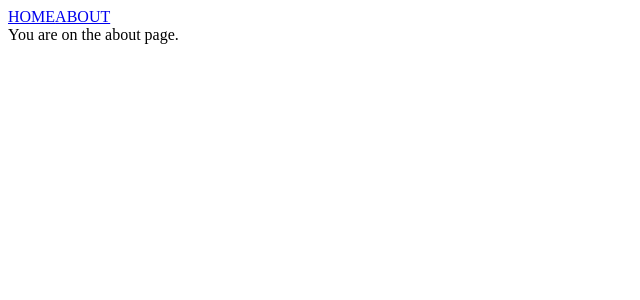
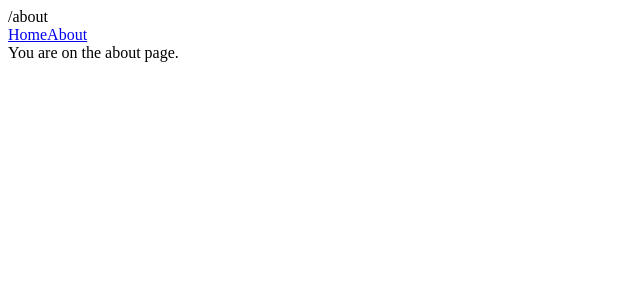
Before and after one commit to abhishek-sonkar/Hackathon-6---Adding-Navigation-to-React-App, a React app: page /about in a window 1280 px wide. Shown: the top 300 px of the page, without its empty margins (0-640 px from the left). Built offline with nearby package versions, Linux system fonts and the light colour scheme.

Commit message:
updated code

```diff
--- a/src/components/About.js
+++ b/src/components/About.js
@@ -1,4 +1,4 @@
 import React from 'react';
 export default function About() {
-    return (<div height="500px" width="100%">You are on the about page.</div>);
+    return (<div>You are on the about page.</div>);
 }
--- a/src/components/App.js
+++ b/src/components/App.js
@@ -11,21 +11,22 @@ class App extends Component {
     }
     render() {
         return(
-            <BrowserRouter>
-                <div id="main">
-                    <Link to="/">HOME</Link>
-                    <Link to="/about">ABOUT</Link>
+            <div id="main">
+                <BrowserRouter>
                     <LocationDisplay/>
+                    <Link to="/">Home</Link>
+                    <Link to="/about">About</Link>
                     <Switch>
-                        <Route path='//'>
-                            <Home />
-                        </Route>
-                        <Route path='/about'>
-                            <About />
-                        </Route>
+                    <Route exact path='/about'>
+                        <About/>
+                    </Route>
+                    <Route exact path='/'>
+                        <Home/>
+                    </Route>
+                    <Route path='*'>No Match</Route>
                     </Switch>
-                </div>
-            </BrowserRouter>
+                </BrowserRouter>
+            </div>
         );
     }
 }
--- a/src/components/Home.js
+++ b/src/components/Home.js
@@ -1,4 +1,4 @@
 import React from 'react';
 export default function Home() {
-    return (<div height="500px" width="100%">You are home.</div>);
+    return (<div>You are home.</div>);
 }
--- a/src/components/LocationDisplay.js
+++ b/src/components/LocationDisplay.js
@@ -1,11 +1,5 @@
 import React from 'react';
+import{ useLocation } from 'react-router-dom';
 export default function LocationDisplay() {
-    return (<div>{
-        function usePageViews() {
-            let location = useLocation();
-            React.useEffect(() => {
-              ga.send(["pageview", location.pathname]);
-            }, [location]);
-          }
-          }</div>);
+    return (<div>{useLocation().pathname}</div>);
 }
```
